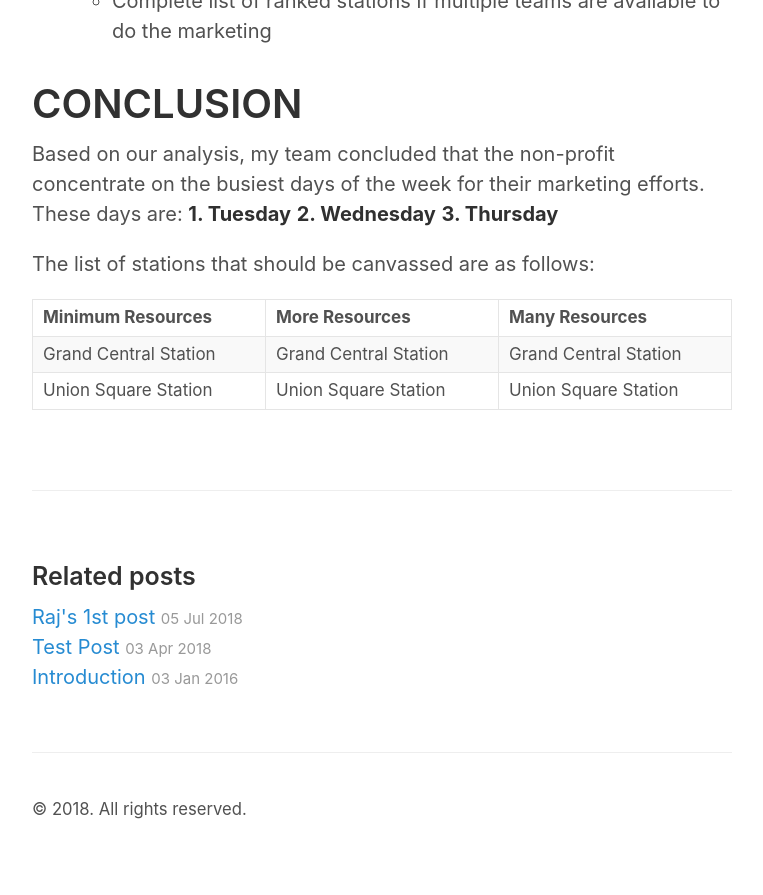
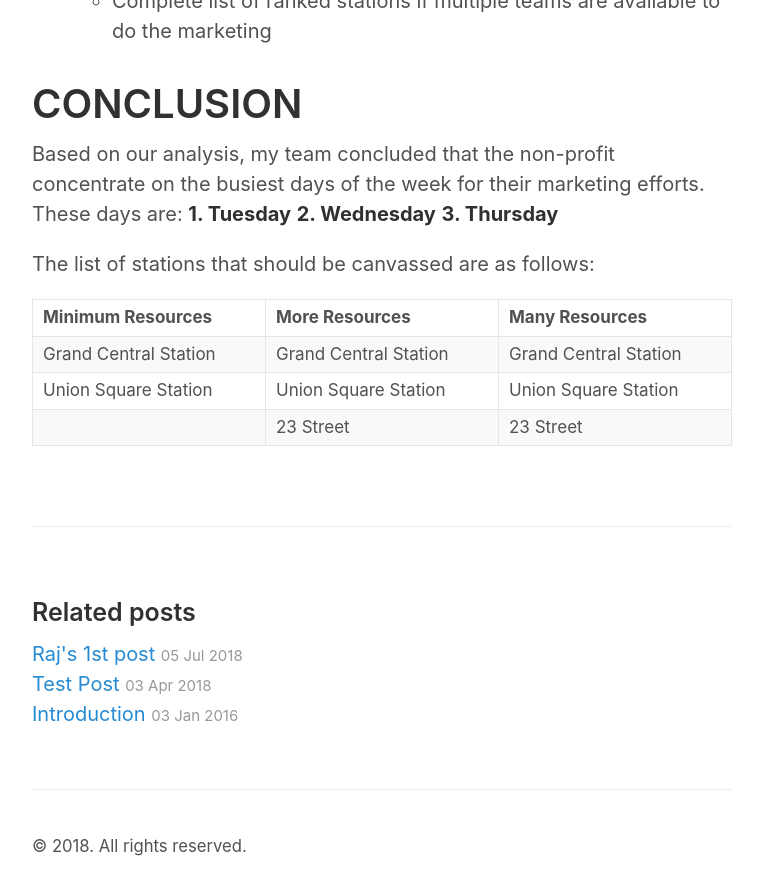
Before and after one commit to questiegit/questiegit.github.io, a Jekyll site: the page built from _posts/2018-07-07-BensonBlog.md, in a window 1280 px wide and 900 px high, scrolled down 1646 px. Shown: the top 895 px of the window, without its empty margins (258-1021 px from the left). Built offline with Jekyll 4.4.1, drawn with Linux system fonts in a browser that asks for light colours; our own code applies the rules of GitHub Pages for plain Markdown files; before the commit the page ends 2509 px from its top, so only the background shows below that.

```diff
--- a/_posts/2018-07-07-BensonBlog.md
+++ b/_posts/2018-07-07-BensonBlog.md
@@ -47,3 +47,4 @@ The list of stations that should be canvassed are as follows:
  ----------------- | -------------- | --------------
  Grand Central Station | Grand Central Station | Grand Central Station
  Union Square Station | Union Square Station | Union Square Station
+  | 23 Street | 23 Street
```
